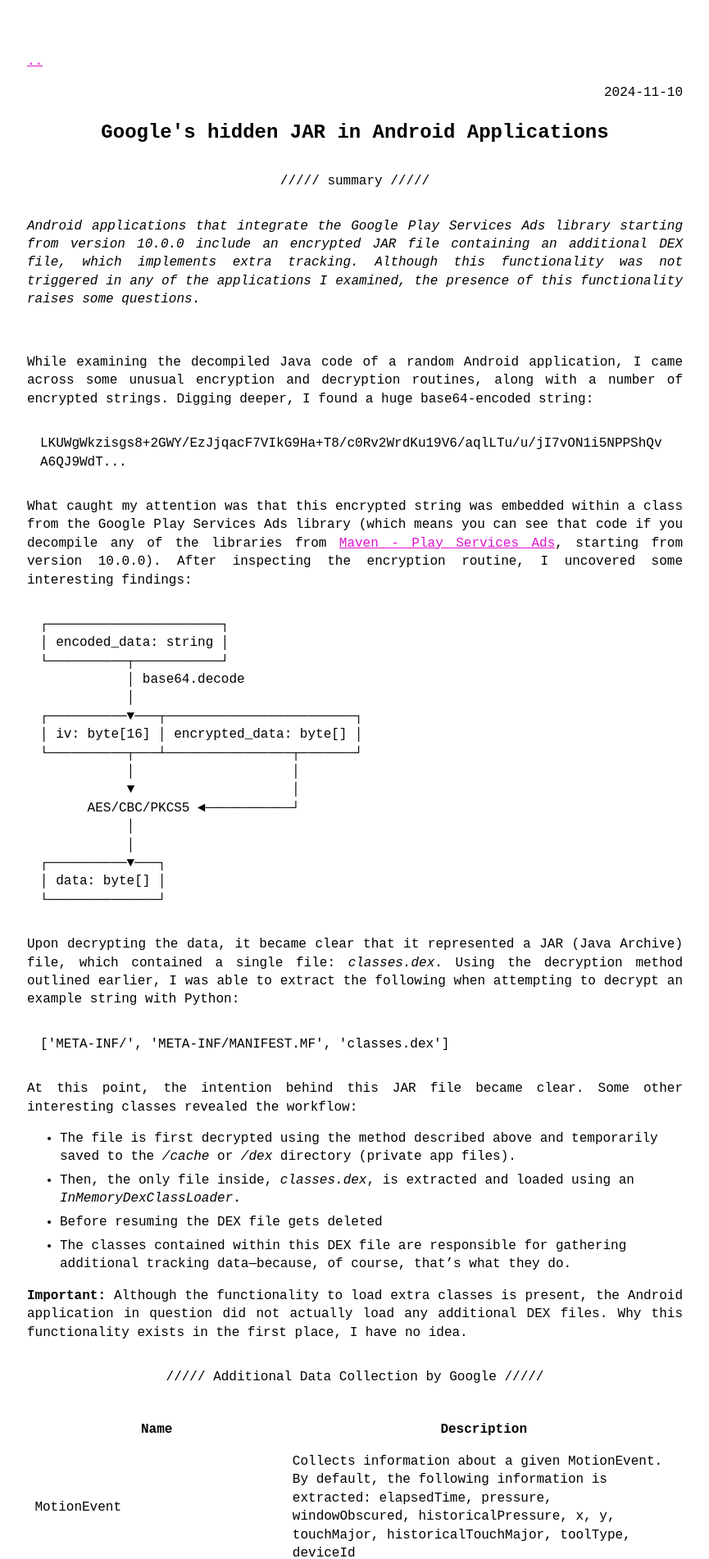
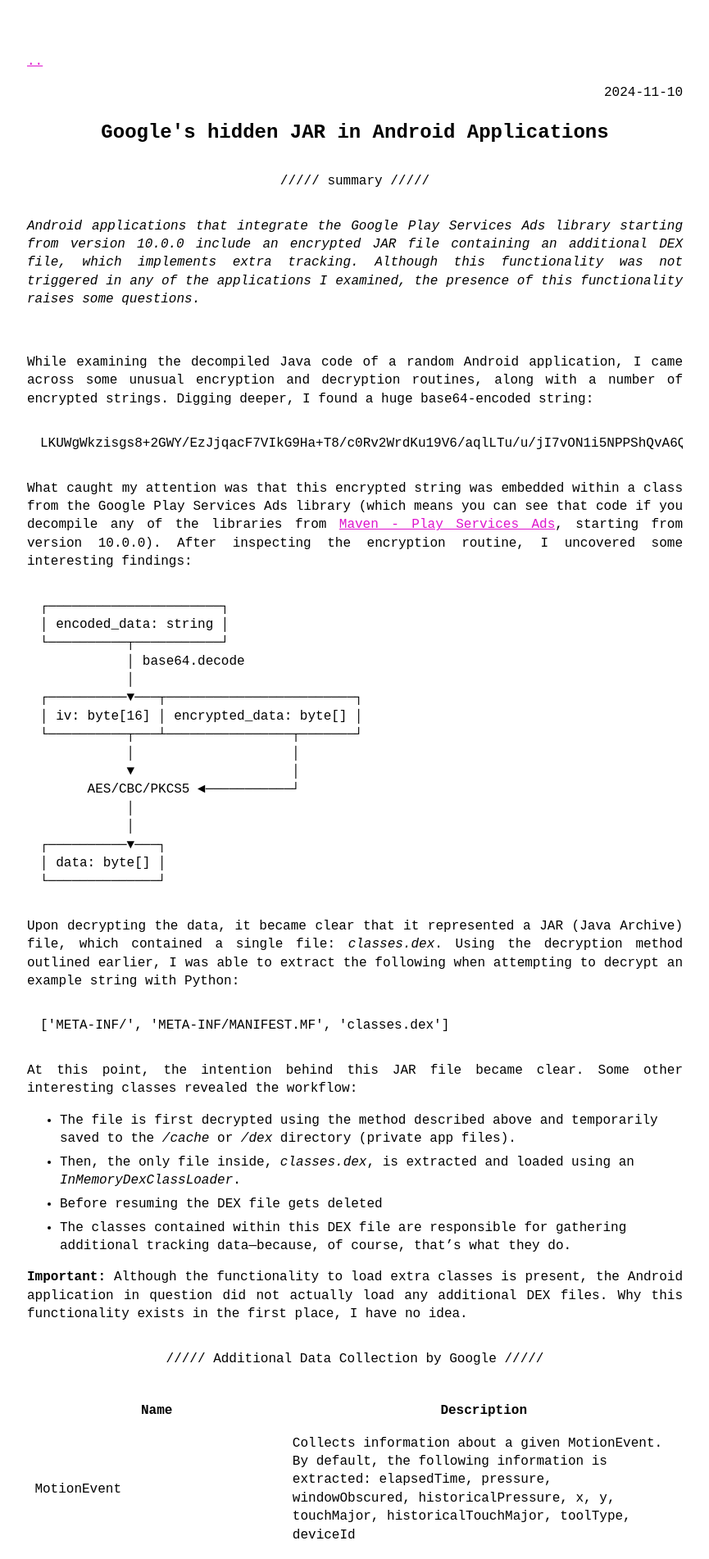
Before and after one commit to MatrixEditor/matrixeditor.github.io, a Jekyll site: the page built from _posts/2024-11-10-hidden-jarfile.md, in a window 1280 px wide. Shown: the top 1902 px of the page at 82% size, without its empty margins (207-1072 px from the left). Built offline with Jekyll 4.4.1, drawn with Linux system fonts in a browser that asks for light colours.

Commit message:
Update code blocks and removed line breaks

```diff
--- a/_includes/head.html
+++ b/_includes/head.html
@@ -2,6 +2,9 @@
   <meta charset="utf-8" />
   <meta http-equiv="X-UA-Compatible" content="IE=edge" />
   <meta name="viewport" content="width=device-width, initial-scale=1" />
+  <meta name="theme-color" media="(prefers-color-scheme: light)" content="white" />
+  <meta name="theme-color" media="(prefers-color-scheme: dark)" content="black" />
+
 
   <title>
     {%- if page.title -%}
--- a/_sass/no-style-please.scss
+++ b/_sass/no-style-please.scss
@@ -124,7 +124,8 @@ table {
 
 code {
   color: black;
-  background: white
+  background: white;
+  overflow: scroll;
 }
 
 p {
@@ -135,7 +136,6 @@ p {
 div.highlighter-rouge code {
   display: block;
   overflow-x: auto;
-  white-space: pre-wrap;
   padding: 1rem;
   text-align: justify;
   text-justify: inter-word;
@@ -145,16 +145,17 @@ figure pre {
   background-color: rgb(241, 241, 241);
   border-radius: 2%;
   display: block;
+  overflow: scroll;
 }
 
 figure pre code {
   background-color: rgb(241, 241, 241);
   overflow-x: auto;
-  white-space: pre-wrap;
   text-align: justify;
   text-justify: inter-word;
   left: 10px;
   position: relative;
+  overflow: scroll;
 }
 
 blockquote {
```
